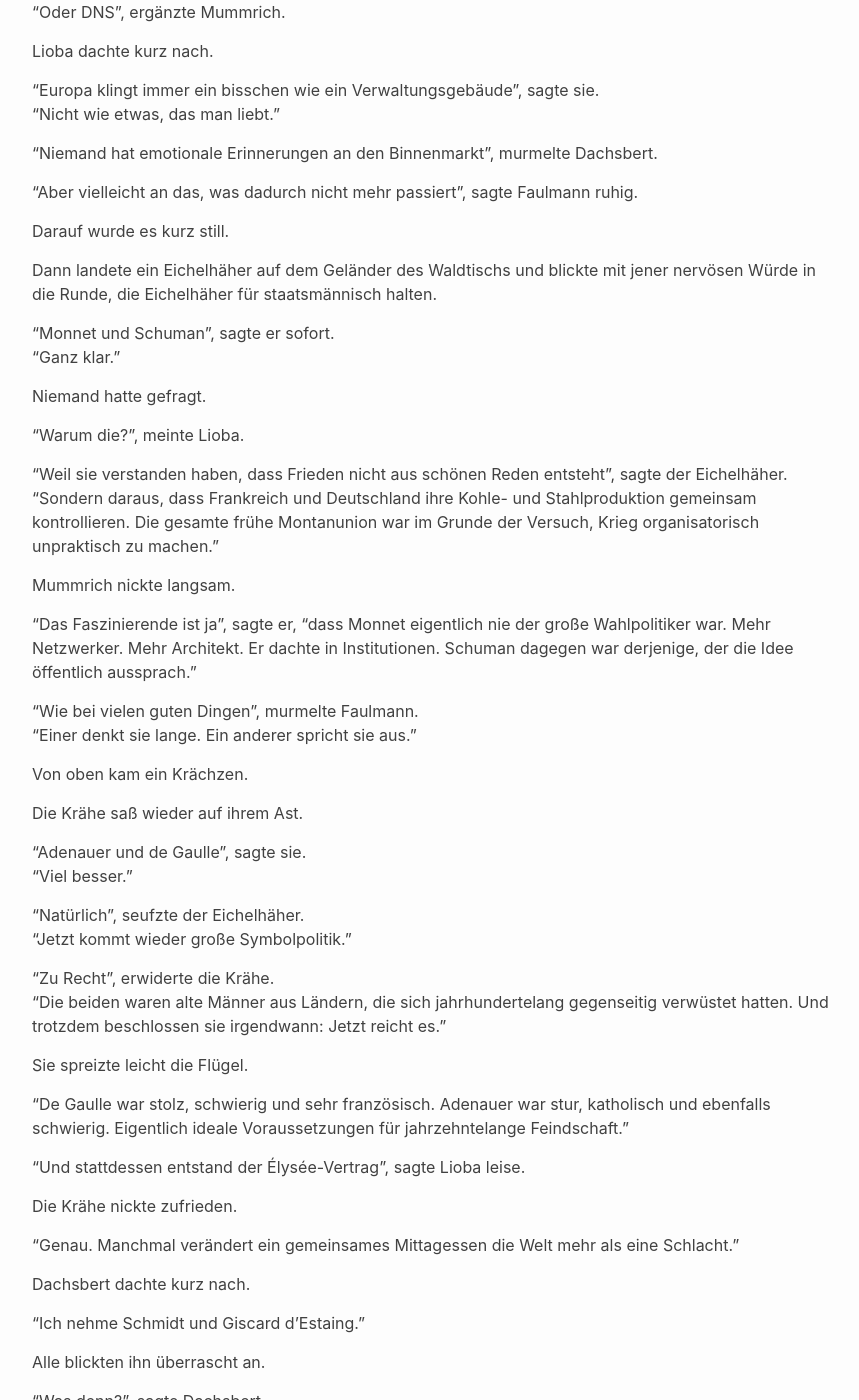
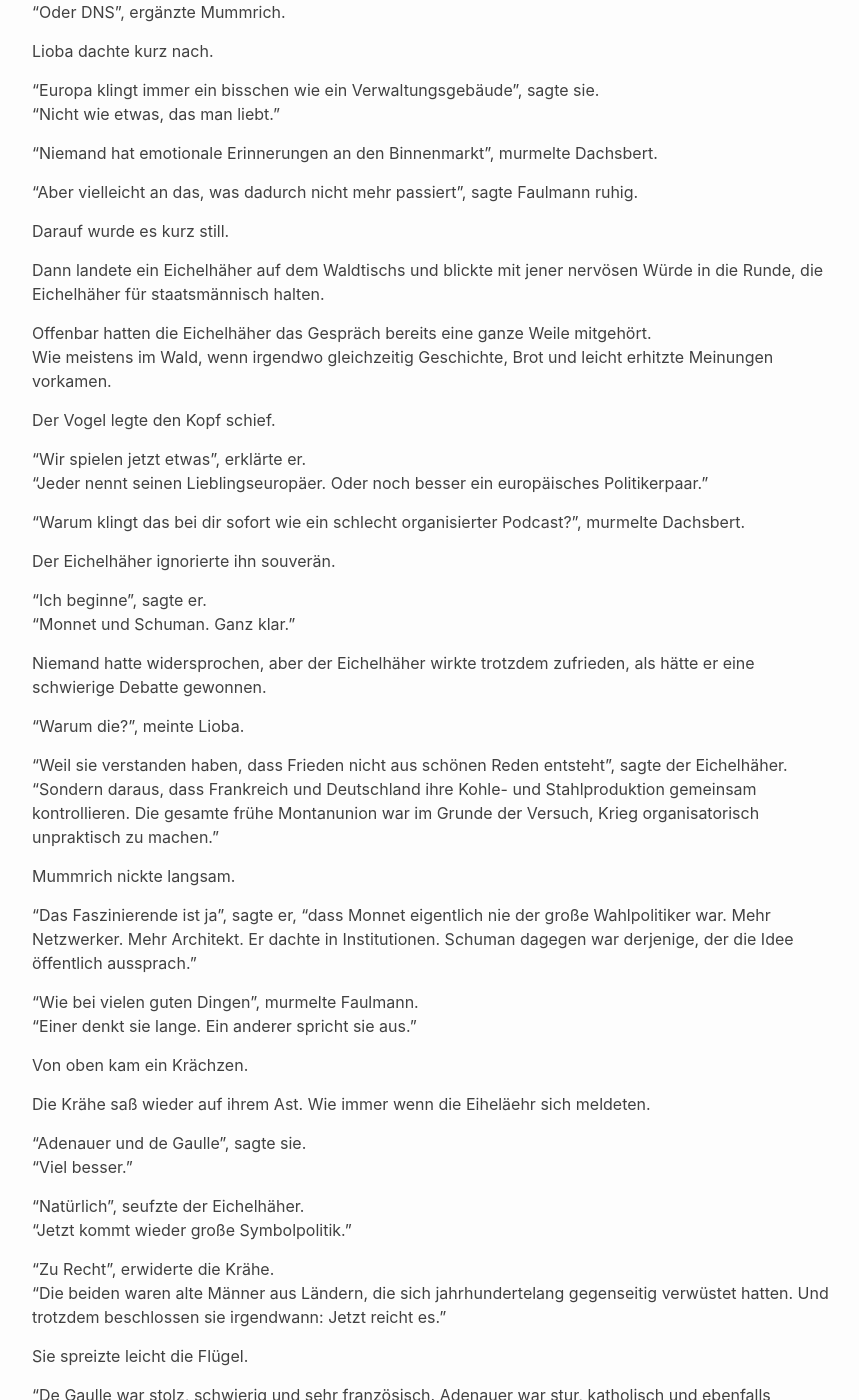
Before and after one commit to cgars/faulmann, a Jekyll site: the page built from _posts/2026-05-10-europa.md, in a window 1280 px wide and 1400 px high, scrolled down 1046 px. Shown: the whole window, without its empty margins (208-1067 px from the left). Built offline with Jekyll 4.4.1, drawn with Linux system fonts in a browser that asks for light colours; some of the changed text lies outside the part shown.

Commit message:
Refine text for clarity and grammar in europa.md
Corrected several phrases for clarity and grammatical accuracy.

```diff
--- a/_posts/2026-05-10-europa.md
+++ b/_posts/2026-05-10-europa.md
@@ -10,9 +10,9 @@ Dachsbert bemerkte den Europatag eher zufällig.
 
 Er hatte am Morgen eine kostenlose Lieferung erhalten - angeblich ein "multifunktionales Komfortsitzkissen für draußen", wobei sich nach dem Auspacken herausstellte, dass es hauptsächlich ein gewöhnliches Kissen war, nur mit ungewöhnlich viel Selbstbewusstsein im Werbetext.
 
-Das eigentliche Produkt interessierte ihn kaum.
+Das eigentliche Produkt interessierte ihn nach kurzer zeit kaum noch.
 
-Interessanter war das zerknüllte Zeitungspapier als Füllmaterial.
+Interessanter war plötzlich ein zerknüllte Zeitungspapier Füllmaterial.
 
 Zwischen Gartengeräten, einer halb zerrissenen Wetterkarte und dem Gesicht eines erstaunlich optimistischen Regionalpolitikers stand dort:
 
@@ -49,12 +49,24 @@ Lioba dachte kurz nach.
 
 Darauf wurde es kurz still.
 
-Dann landete ein Eichelhäher auf dem Geländer des Waldtischs und blickte mit jener nervösen Würde in die Runde, die Eichelhäher für staatsmännisch halten.
+Dann landete ein Eichelhäher auf dem Waldtischs und blickte mit jener nervösen Würde in die Runde, die Eichelhäher für staatsmännisch halten.
 
-"Monnet und Schuman", sagte er sofort.
-"Ganz klar."
+Offenbar hatten die Eichelhäher das Gespräch bereits eine ganze Weile mitgehört.
+Wie meistens im Wald, wenn irgendwo gleichzeitig Geschichte, Brot und leicht erhitzte Meinungen vorkamen.
 
-Niemand hatte gefragt.
+Der Vogel legte den Kopf schief.
+
+"Wir spielen jetzt etwas", erklärte er.
+"Jeder nennt seinen Lieblingseuropäer. Oder noch besser ein europäisches Politikerpaar."
+
+"Warum klingt das bei dir sofort wie ein schlecht organisierter Podcast?", murmelte Dachsbert.
+
+Der Eichelhäher ignorierte ihn souverän.
+
+"Ich beginne", sagte er.
+"Monnet und Schuman. Ganz klar."
+
+Niemand hatte widersprochen, aber der Eichelhäher wirkte trotzdem zufrieden, als hätte er eine schwierige Debatte gewonnen.
 
 "Warum die?", meinte Lioba.
 
@@ -70,7 +82,7 @@ Mummrich nickte langsam.
 
 Von oben kam ein Krächzen.
 
-Die Krähe saß wieder auf ihrem Ast.
+Die Krähe saß wieder auf ihrem Ast. Wie immer wenn die Eiheläehr sich meldeten.
 
 "Adenauer und de Gaulle", sagte sie.
 "Viel besser."
@@ -177,15 +189,15 @@ Das Licht hing kühl zwischen den Bäumen.
 
 Am Rand der Lichtung kamen sie an William vorbei.
 
-Oder an dem, was alle dafür hielten.
+Oder an dem, was alle schon immer so genannt hatten.
 
-Ein großer moosiger Rücken, halb Hügel, halb eingewachsene Schildkröte.
+Ein großer moosiger Hügel, der manche an eine  eingewachsene Schildkröte erinnerte.
 
-Still wie immer.
+Still war es hier; wie immer.
 
 Niemand sagte etwas.
 
-Faulmann nickte nur leicht in seine Richtung. Mummrich zog kurz die Mütze. Dachsbert blieb einen Moment stehen, als hätte er beinahe eine Frage gestellt.
+Faulmann nickte nur leicht in die Richtung. Mummrich zog kurz die Mütze. Dachsbert blieb einen Moment stehen, als hätte er beinahe eine Frage gestellt.
 
 Dann gingen sie weiter.
 
@@ -205,7 +217,7 @@ Lioba legte langsam die Gabel hin.
 
 Dachsbert runzelte die Stirn.
 
-"Mit Luft", sagte er leise.
+"Wie Luft", sagte er leise.
 "Ich musste die ganze Zeit an Luft denken."
 
 Dann wurde es still.
```
